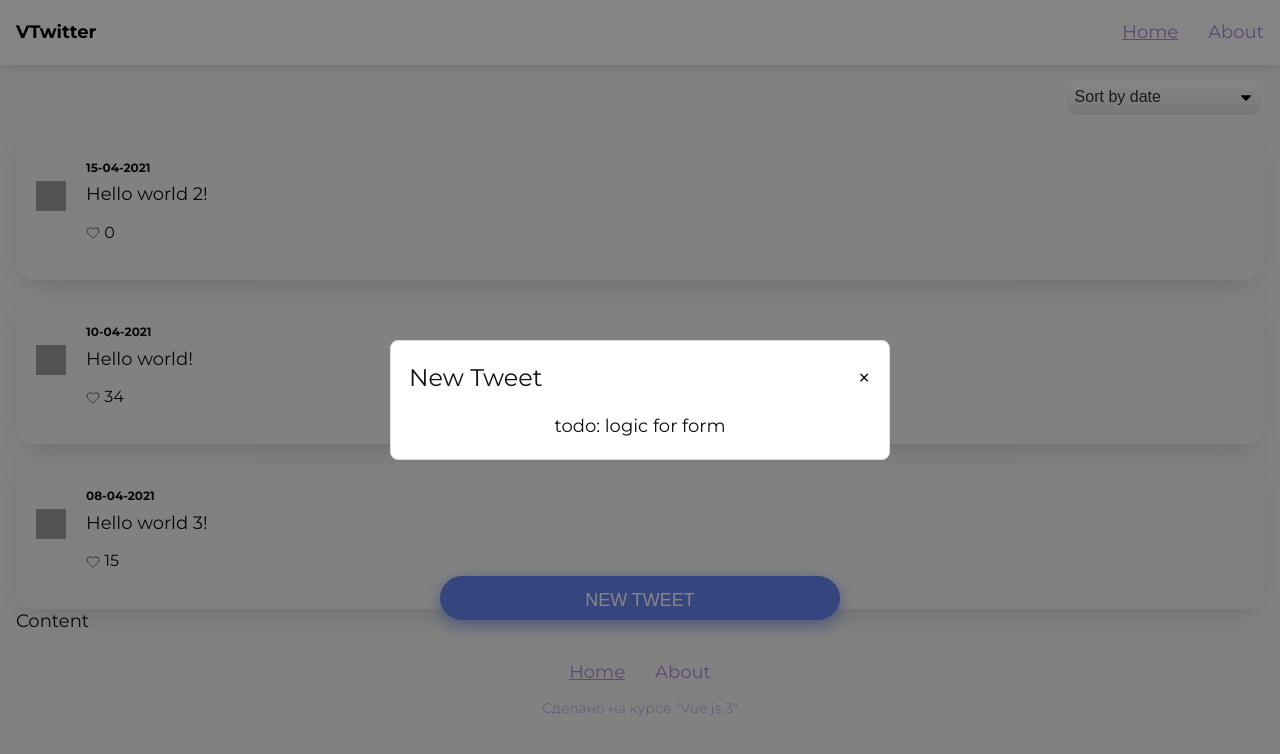
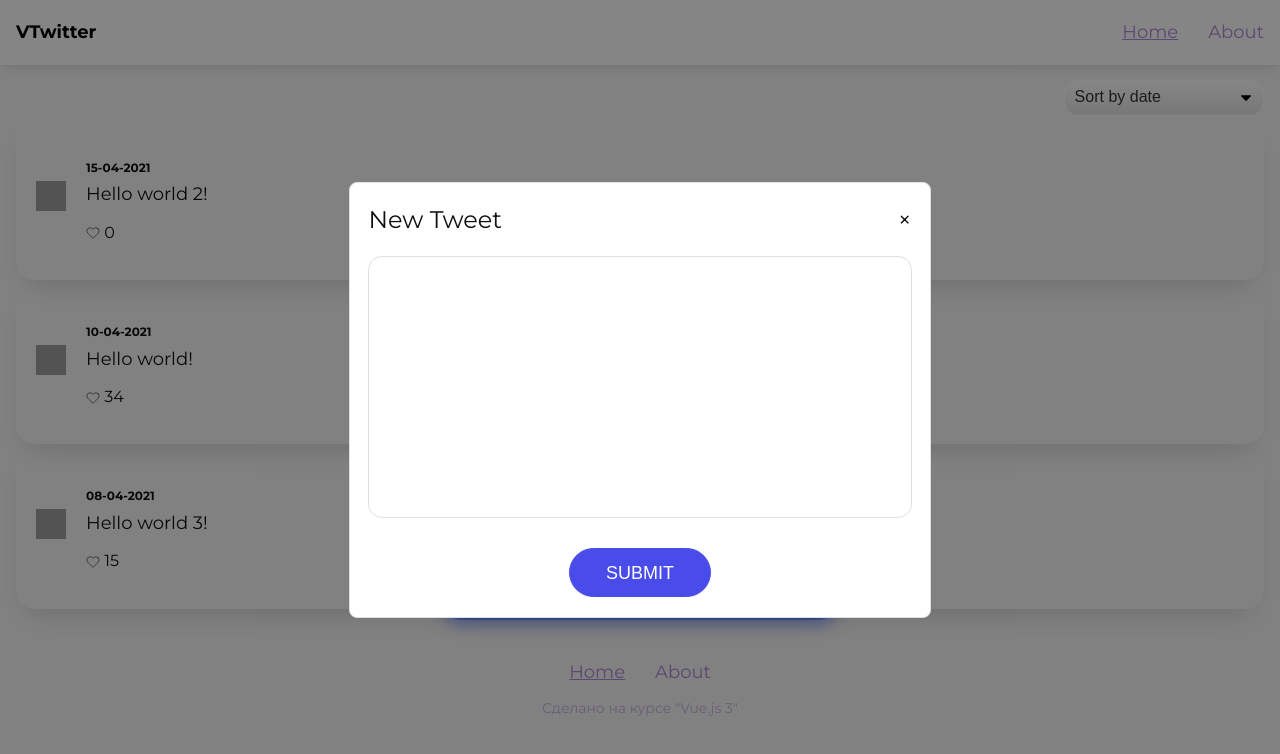
Before and after one commit to ollaweb/vue3-v-twitter, a Vue app: page /#/ in a window 1280 px wide. Both pictures are taken after a click on the button "NEW TWEET". Shown: the top 754 px of the page. Built offline with nearby package versions, Linux system fonts and the light colour scheme; grey boxes are pictures that could not be loaded.

Commit message:
Added submit new tweet

```diff
--- a/src/components/UI/Modal.vue
+++ b/src/components/UI/Modal.vue
@@ -24,7 +24,8 @@ export default {
       default: 'Modal Window'
     }
   },
-  setup(props, { emit }) {
+  emits: ['onClose'],
+  setup(_, { emit }) {
     const handleCloseModal = () => {
       emit('onClose')
     }
--- a/src/components/UI/Tweet.vue
+++ b/src/components/UI/Tweet.vue
@@ -7,7 +7,7 @@
       <span class="tweet__name">{{ name }}</span>
       <slot></slot>
 
-      <p class="tweet__likes-counter">
+      <p @click="handleLikeClick" class="tweet__likes-counter">
         <svg
           xmlns="http://www.w3.org/2000/svg"
           width="14"
@@ -47,6 +47,11 @@ export default {
       type: String,
       default: null
     }
+  },
+  emits: ['onSubmit'],
+  setup({ id }, { emit }) {
+    const handleLikeClick = () => emit('onSubmit', id)
+    return { handleLikeClick }
   }
 }
 </script>
--- /dev/null
+++ b/src/components/UI/TweetForm.vue
@@ -0,0 +1,29 @@
+<template>
+  <form @submit.prevent="onSubmit">
+    <textarea
+      required
+      v-model="text"
+      name=""
+      id=""
+      cols="30"
+      rows="10"
+    ></textarea>
+    <button class="btn btnPrimary" type="submit">Submit</button>
+  </form>
+</template>
+
+<script>
+import { ref } from 'vue'
+export default {
+  emits: ['onSubmit'],
+  setup(_, { emit }) {
+    const text = ref('')
+    const onSubmit = () => {
+      emit('onSubmit', text.value)
+      //reset
+      text.value = ''
+    }
+    return { text, onSubmit }
+  }
+}
+</script>
--- a/src/pages/home.vue
+++ b/src/pages/home.vue
@@ -13,6 +13,7 @@
     </div>
     <div class="tweets" v-for="item in dataSorted" :key="item.id">
       <Tweet
+        @onSubmit="handleLikeSubmit"
         :id="item.id"
         :likes="item.likes"
         :name="item.date"
@@ -21,13 +22,12 @@
         {{ item.body }}
       </Tweet>
     </div>
-    Content
     <button @click="handleModalShow" class="btn btnTweet btnTweetHome">
       New Tweet
     </button>
-    <Modal v-if="showModal" @onClose="handleModalShow" title="New Tweet"
-      >todo: logic for form</Modal
-    >
+    <Modal v-if="showModal" @onClose="handleModalShow" title="New Tweet">
+      <TweetForm @onSubmit="handleTweetSubmit"></TweetForm>
+    </Modal>
   </div>
 </template>
 
@@ -35,12 +35,13 @@
 import { ref, computed } from 'vue'
 import Spinner from '@/components/UI/Spinner.vue'
 import Tweet from '@/components/UI/Tweet.vue'
+import TweetForm from '@/components/UI/TweetForm.vue'
 import Modal from '@/components/UI/Modal.vue'
 
 export default {
-  components: { Tweet, Spinner, Modal },
+  components: { Tweet, TweetForm, Spinner, Modal },
   setup() {
-    const data = [
+    const data = ref([
       {
         id: 1,
         body: 'Hello world!',
@@ -65,15 +66,31 @@ export default {
         likes: 15,
         date: '08-04-2021'
       }
-    ]
+    ])
 
     const sortBy = ref('date')
     const dataSorted = computed(() => {
-      return data.sort((a, b) => {
+      return data.value.sort((a, b) => {
         if (a[sortBy.value] < b[sortBy.value]) return 1
         if (a[sortBy.value] > b[sortBy.value]) return -1
       })
     })
+
+    const handleLikeSubmit = id => {
+      console.log(`tweet id ${id} has been liked`)
+    }
+
+    const handleTweetSubmit = body => {
+      data.value.push({
+        id: data.value.length + 1,
+        body,
+        avatar:
+          'https://tocode.ru/static/_secret/bonuses/1/avatar-1Tq9kaAql.png',
+        likes: 0,
+        date: new Date(Date.now()).toLocaleString()
+      })
+      handleModalShow()
+    }
 
     const isLoading = ref(false)
     // setTimeout(() => {
@@ -86,7 +103,16 @@ export default {
       showModal.value = nextShowModal
     }
 
-    return { data, sortBy, dataSorted, isLoading, showModal, handleModalShow }
+    return {
+      data,
+      sortBy,
+      dataSorted,
+      handleLikeSubmit,
+      handleTweetSubmit,
+      isLoading,
+      showModal,
+      handleModalShow
+    }
   }
 }
 </script>
```
